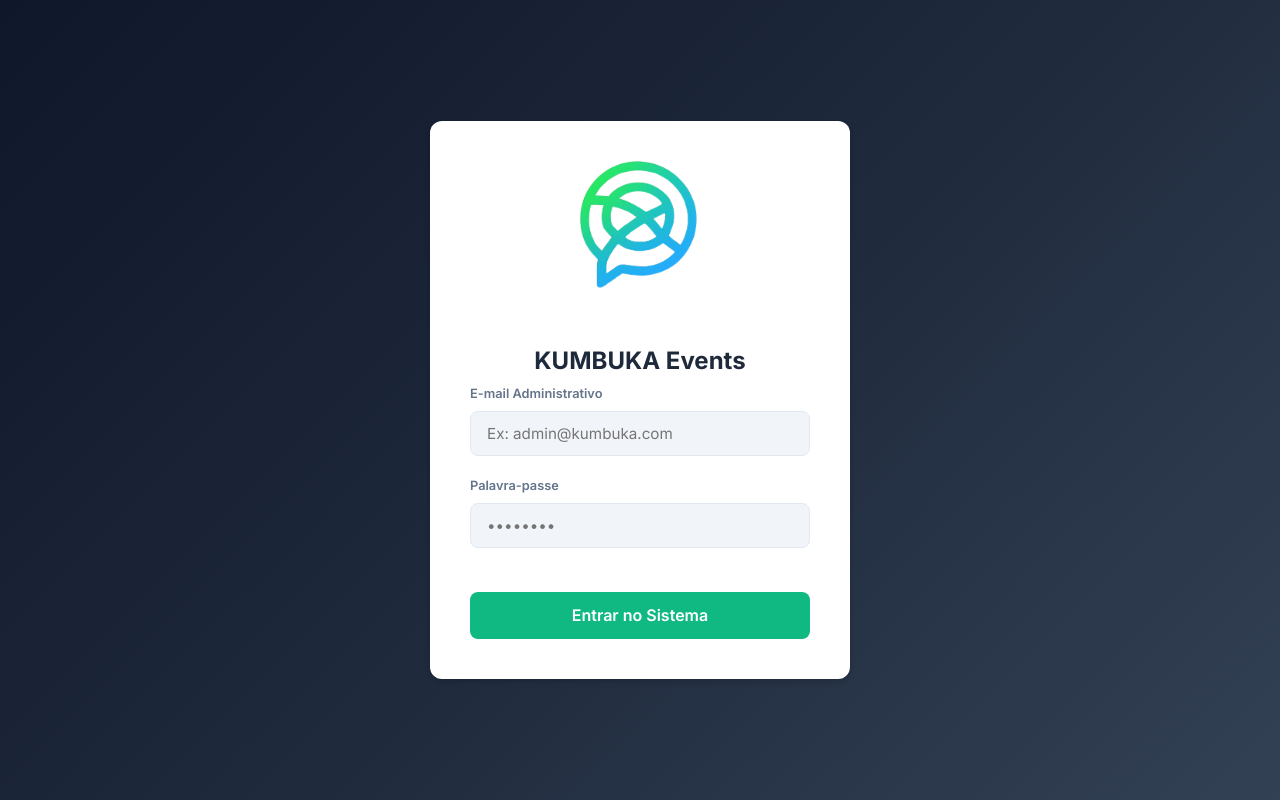
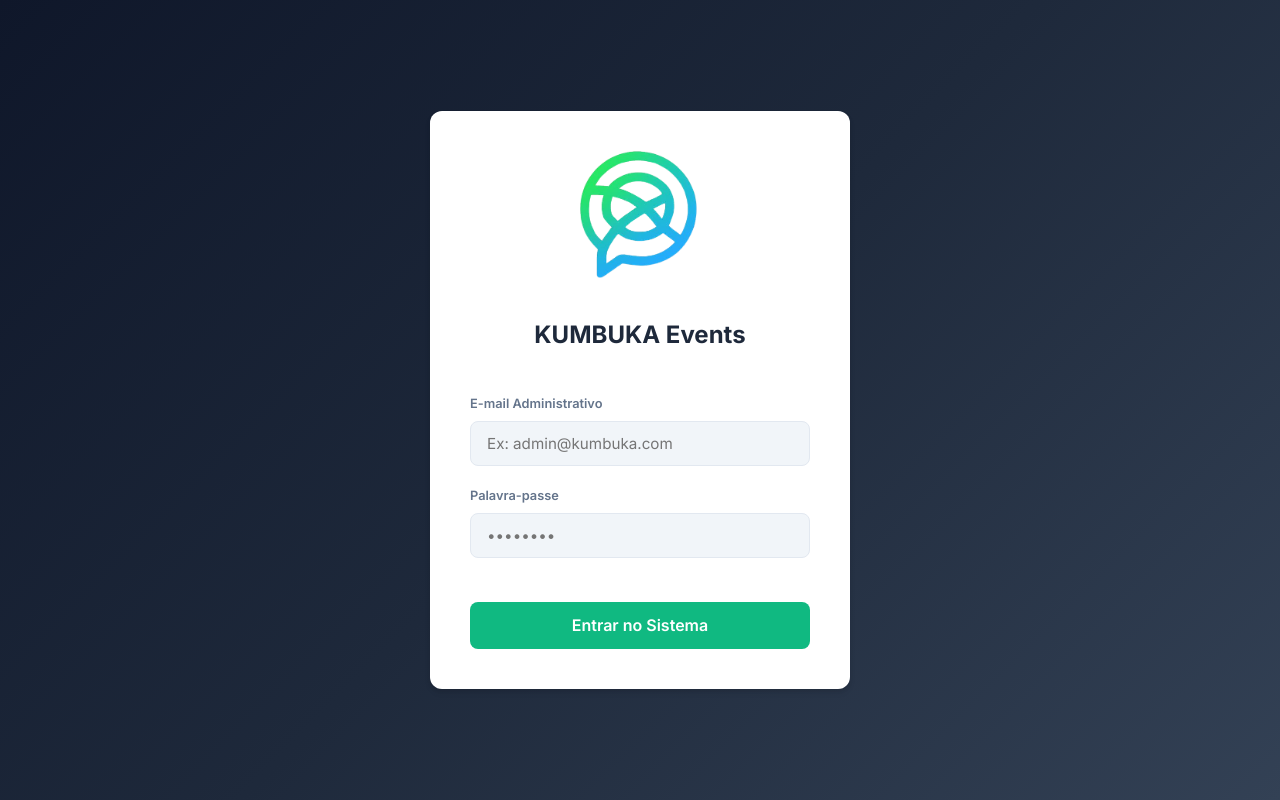
Before and after one commit to Lnhacanhaca/lnsotech-automation, a React (Vite) app in the folder lnsotech-events-v2/frontend/: page / in a window 1280 px wide. Built offline with nearby package versions, Linux system fonts and the light colour scheme.

Commit message:
UX:Identidade Visual & Logos alterada - MELHORADO

```diff
--- a/lnsotech-events-v2/frontend/src/Login.jsx
+++ b/lnsotech-events-v2/frontend/src/Login.jsx
@@ -62,9 +62,9 @@ export default function Login({ onLogin }) {
     <div className="login-container">
       <div className="glass-panel login-card">
         <div className="login-icon">
-          <img src="/icon.png" alt="KUMBUKA" style={{width:'120px', marginBottom:'1.5rem'}} />
+          <img src="/icon.png" alt="KUMBUKA" style={{width:'120px', marginBottom:'0.5rem'}} />
         </div>
-        <h1 className="login-title">KUMBUKA Events</h1>
+        <h1 className="login-title" style={{marginBottom:'2.5rem'}}>KUMBUKA Events</h1>
 
         <form onSubmit={handleSubmit}>
           {!require2FA ? (
```
